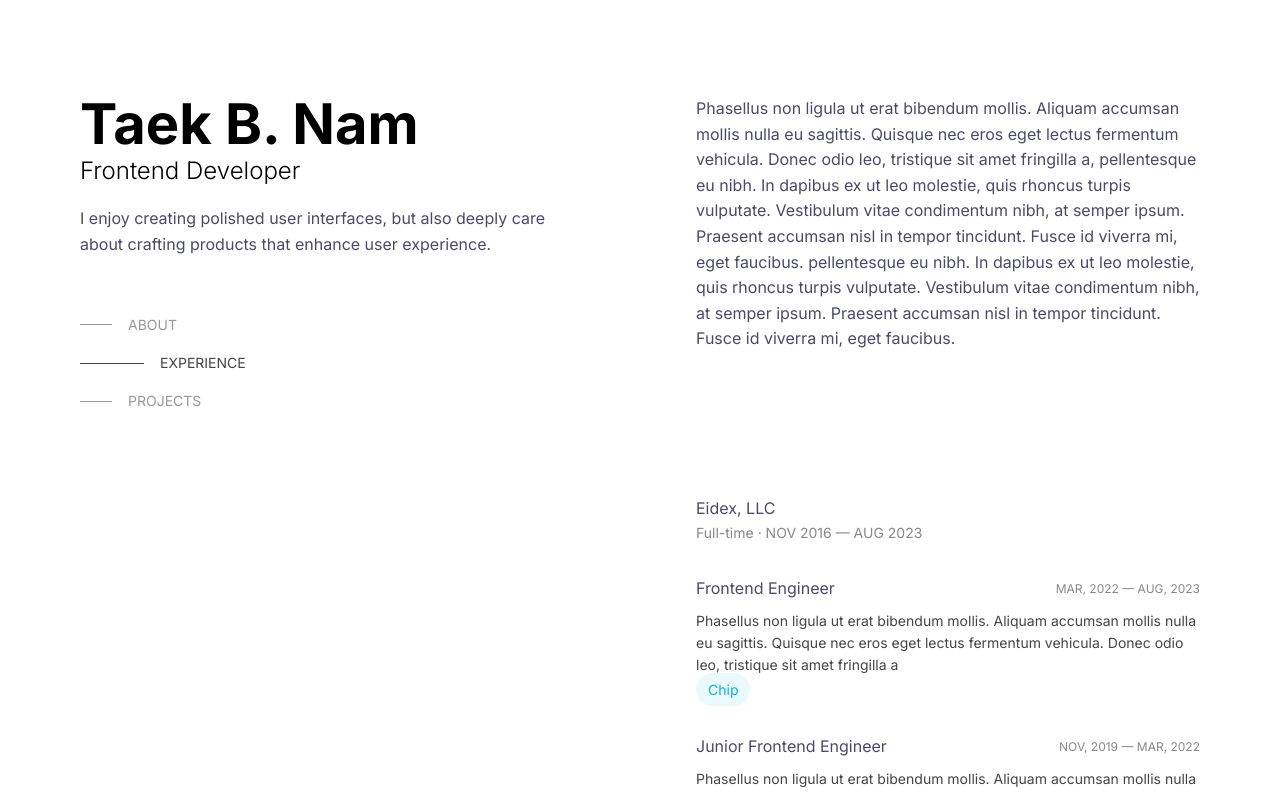
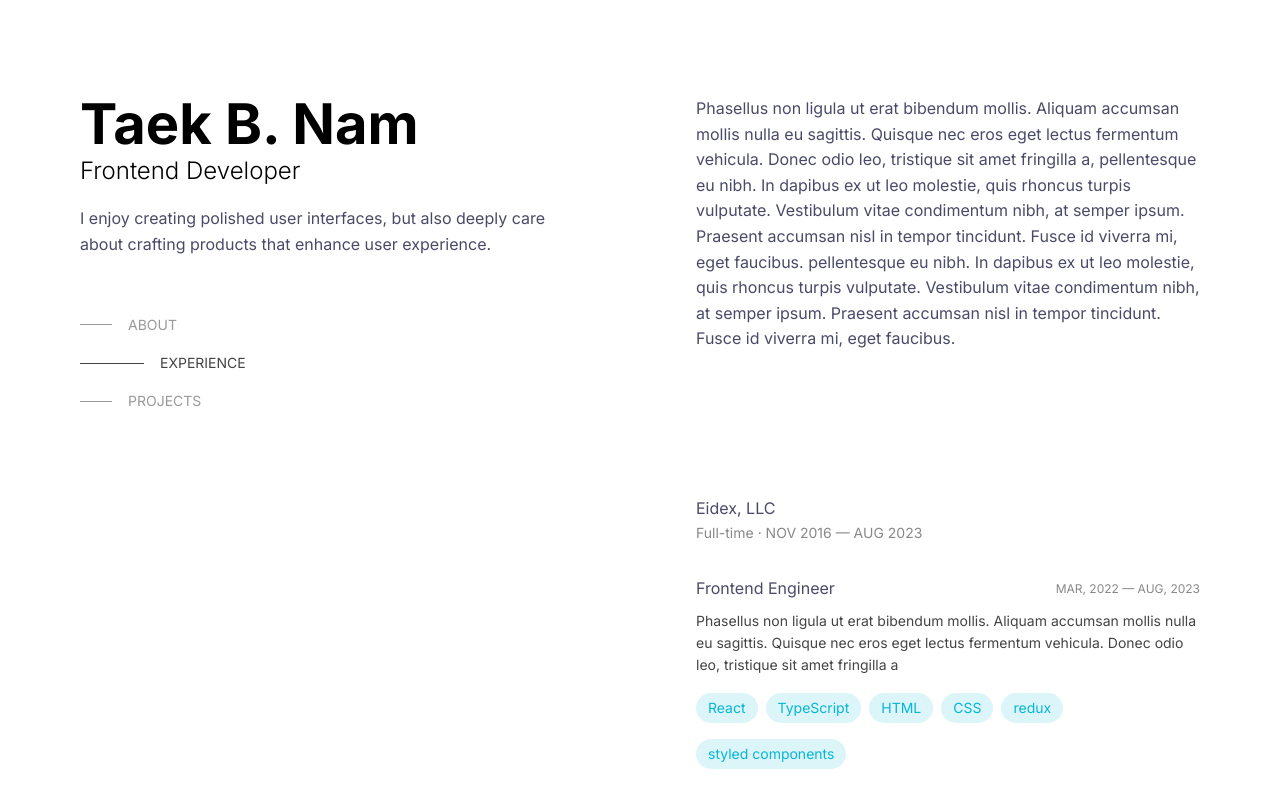
Before and after one commit to tnamdevnote/tnam.dev, a Next.js app: page / in a window 1280 px wide. Shown: the top 793 px of the page. Built offline with nearby package versions, Linux system fonts and the light colour scheme.

Commit message:
style: modify chip style

```diff
--- a/app/components/chip/chip.tsx
+++ b/app/components/chip/chip.tsx
@@ -8,7 +8,7 @@ type ChipProps = {
 function Chip({ title, label }: ChipProps) {
   return (
     <span
-      className="rounded-full bg-primary-cyan-15 px-3 py-2 text-small text-primary-cyan-100"
+      className="bg-primary-cyan-25 inline-block max-w-sm overflow-hidden text-ellipsis rounded-full px-3 py-1 text-small text-primary-cyan-100"
       title={title}
     >
       {label}
--- a/app/components/sections/experience.tsx
+++ b/app/components/sections/experience.tsx
@@ -30,8 +30,14 @@ function Experience() {
               <Card.Header title={exp.title} subheader={exp.date} />
               <Card.Content>
                 <p className="text-small text-accent-6">{exp.description}</p>
+                <ul className="mt-4 flex flex-wrap gap-2">
+                  {exp.skills.map((skill) => (
+                    <li>
+                      <Chip label={skill} />
+                    </li>
+                  ))}
+                </ul>
               </Card.Content>
-              <Chip label="Chip" />
             </Card>
           </li>
         ))}
--- a/tailwind.config.ts
+++ b/tailwind.config.ts
@@ -37,7 +37,7 @@ const config: Config = {
           "cyan-100": "#07b6d5",
           "cyan-75": "#07b6d575",
           "cyan-50": "#07b6d550",
-          "cyan-15": "#07b6d515",
+          "cyan-25": "#07b6d525",
         },
       },
       fontSize: {
```
